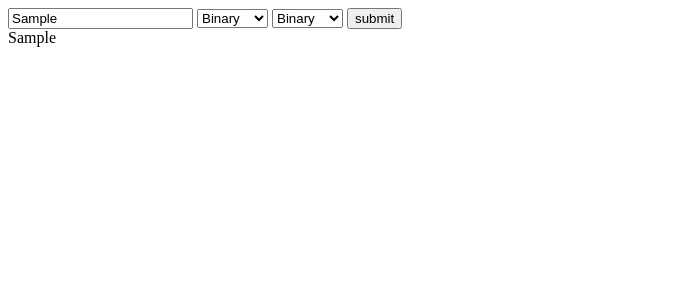
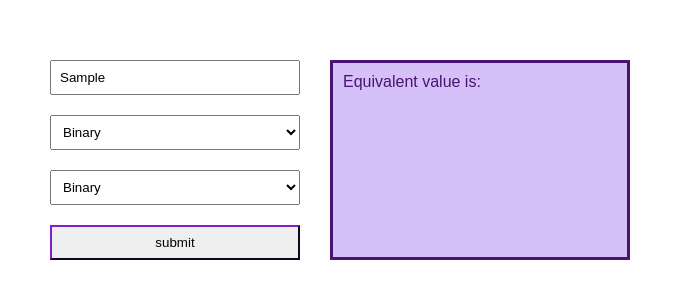
Before and after one commit to Shreya-3107/number-conversion, a plain HTML site: page index.html in a window 1280 px wide. Both pictures are taken after typing "Sample" into the empty fields and a click on the button "submit". Shown: the whole page, without its empty margins (0-685 px from the left). Drawn offline with Linux system fonts and the light colour scheme.

Commit message:
updated style

```diff
--- a/index.html
+++ b/index.html
@@ -1,31 +1,32 @@
 <!DOCTYPE html>
 <html lang="en">
   <head>
-    <meta charset="UTF-8">
-    <meta name="viewport" content="width=device-width, initial-scale=1.0">
+    <meta charset="UTF-8" />
+    <meta name="viewport" content="width=device-width, initial-scale=1.0" />
     <title>Number conversion</title>
-    <link rel="stylesheet" href="style.css">
+    <link rel="stylesheet" href="style.css" />
   </head>
   <body>
-    <div>
+    <div id="main">
       <div id="input">
         <form action="" id="input-form">
-                <input type="text" id="inputNumber">
-                <select id="input-type">
+          <input type="text" id="inputNumber" class="inp" />
+          <select id="input-type" class="inp">
             <option value="bin" id="b-i">Binary</option>
             <option value="oct" id="o-i">Octal</option>
             <option value="dec" id="d-i">Decimal</option>
           </select>
-                <select id="convert-type">
+          <select id="convert-type" class="inp">
             <option value="bin" id="b-o">Binary</option>
             <option value="oct" id="o-o">Octal</option>
             <option value="dec" id="d-o">Decimal</option>
           </select>
-                <button id="sub">submit</button>
+          <button id="sub" class="inp">submit</button>
         </form>
       </div>
       <div id="output">
-
+        Equivalent <span id="showType"></span> value is: <br>
+        <span id="showValue"></span>
       </div>
     </div>
     <script src="script.js"></script>
--- a/script.js
+++ b/script.js
@@ -6,12 +6,12 @@ document
     var inputType = document.getElementById("input-type").value;
     var outputType = document.getElementById("convert-type").value;
     var inputNum = document.getElementById("inputNumber").value;
-    var opDisplay = document.getElementById("output");
+    var opTypeDisplay = document.getElementById("showType");
+    var opValueDisplay = document.getElementById("showValue");
     var copy_input = parseInt(inputNum);
     var opNum;
     var inputCopy = parseInt(inputNum);
     var digit;
-    var i;
     var pow;
 
     var nod = copy_input.toString().length;
@@ -27,46 +27,62 @@ document
             break;
 
           case "oct":
-
             var num;
             pow = 1;
             opNum = 0;
 
-                while( inputCopy>0 ){
+            while (inputCopy > 0) {
               digit = inputCopy % 1000;
-                    switch(digit){
-                        case 0: num = 0; break;
-                        case 1: num = 1; break;
-                        case 10: num = 2; break;
-                        case 11: num = 3; break;
-                        case 100: num = 4; break;
-                        case 101: num = 5; break;
-                        case 110: num = 6; break;
-                        case 111: num = 7; break;
+              switch (digit) {
+                case 0:
+                  num = 0;
+                  break;
+                case 1:
+                  num = 1;
+                  break;
+                case 10:
+                  num = 2;
+                  break;
+                case 11:
+                  num = 3;
+                  break;
+                case 100:
+                  num = 4;
+                  break;
+                case 101:
+                  num = 5;
+                  break;
+                case 110:
+                  num = 6;
+                  break;
+                case 111:
+                  num = 7;
+                  break;
               }
-                    opNum = opNum + ( num*pow );
+              opNum = opNum + num * pow;
               inputCopy = Math.floor(inputCopy / 1000);
               pow = pow * 10;
             }
 
             // Display the octal equivalent
-                opDisplay.innerHTML = opNum;
+            opTypeDisplay.innerHTML = "octal";
+            opValueDisplay.innerHTML = opNum;
             break;
 
           case "dec":
-
             opNum = 0;
             pow = 1;
 
-                while( inputCopy>0 ){
+            while (inputCopy > 0) {
               digit = inputCopy % 10;
-                    opNum = opNum + ( digit * pow );
+              opNum = opNum + digit * pow;
               pow = pow * 2;
               inputCopy = Math.floor(inputCopy / 10);
             }
 
             //Display the decimal equivalent
-                opDisplay.innerHTML = opNum;
+            opTypeDisplay.innerHTML = "decimal";
+            opValueDisplay.innerHTML = opNum;
             break;
         }
         break;
@@ -78,6 +94,5 @@ document
       case "dec":
         //code
         break;
-
     }
   });
--- a/style.css
+++ b/style.css
@@ -0,0 +1,45 @@
+*{
+    margin: 0px;
+    padding: 0px;
+    box-sizing: border-box;
+    font-family: Arial, Helvetica, sans-serif;
+}
+
+#main{
+    margin: 50px;
+    display: flex;
+}
+
+#input-form{
+    display: flex;
+    flex-direction: column;
+}
+
+.inp{
+    margin: 10px 0px;
+    padding: 8px;
+    display: inline-block;
+}
+
+.inp:focus{
+    border-color:rgb(72, 19, 115);
+    outline: none;
+}
+
+#inputNumber{
+    width: 250px;
+}
+
+#output{
+    margin: 10px 30px;
+    padding: 10px;
+    background-color: rgb(213, 192, 247);
+    border: 3px solid rgb(72, 19, 115);
+    height: 200px;
+    width: 300px;
+    color: rgb(72, 19, 115);
+}
+
+#showValue{
+    font-size: 30px;
+}
```
Lines whose indentation alone changed are shown as unchanged.
